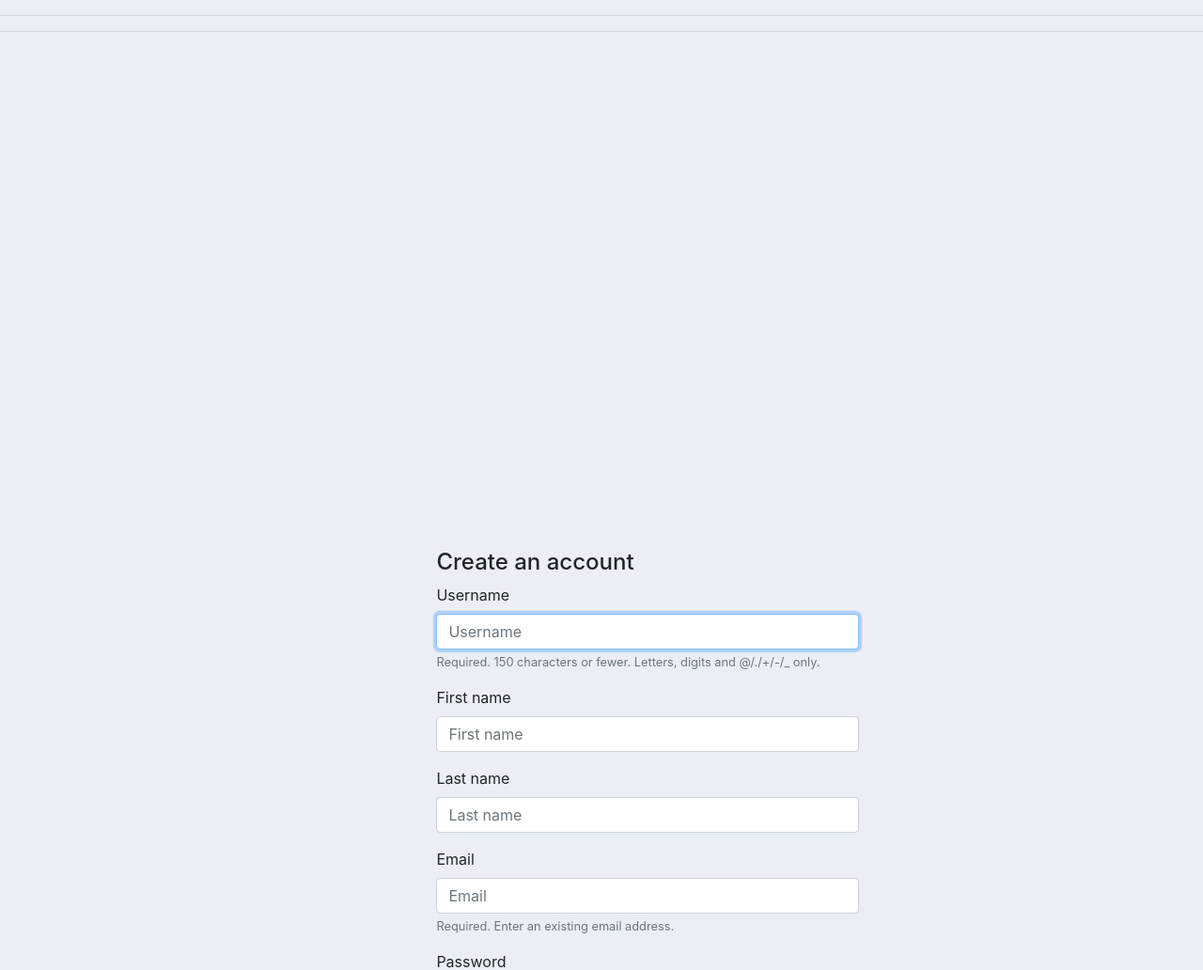
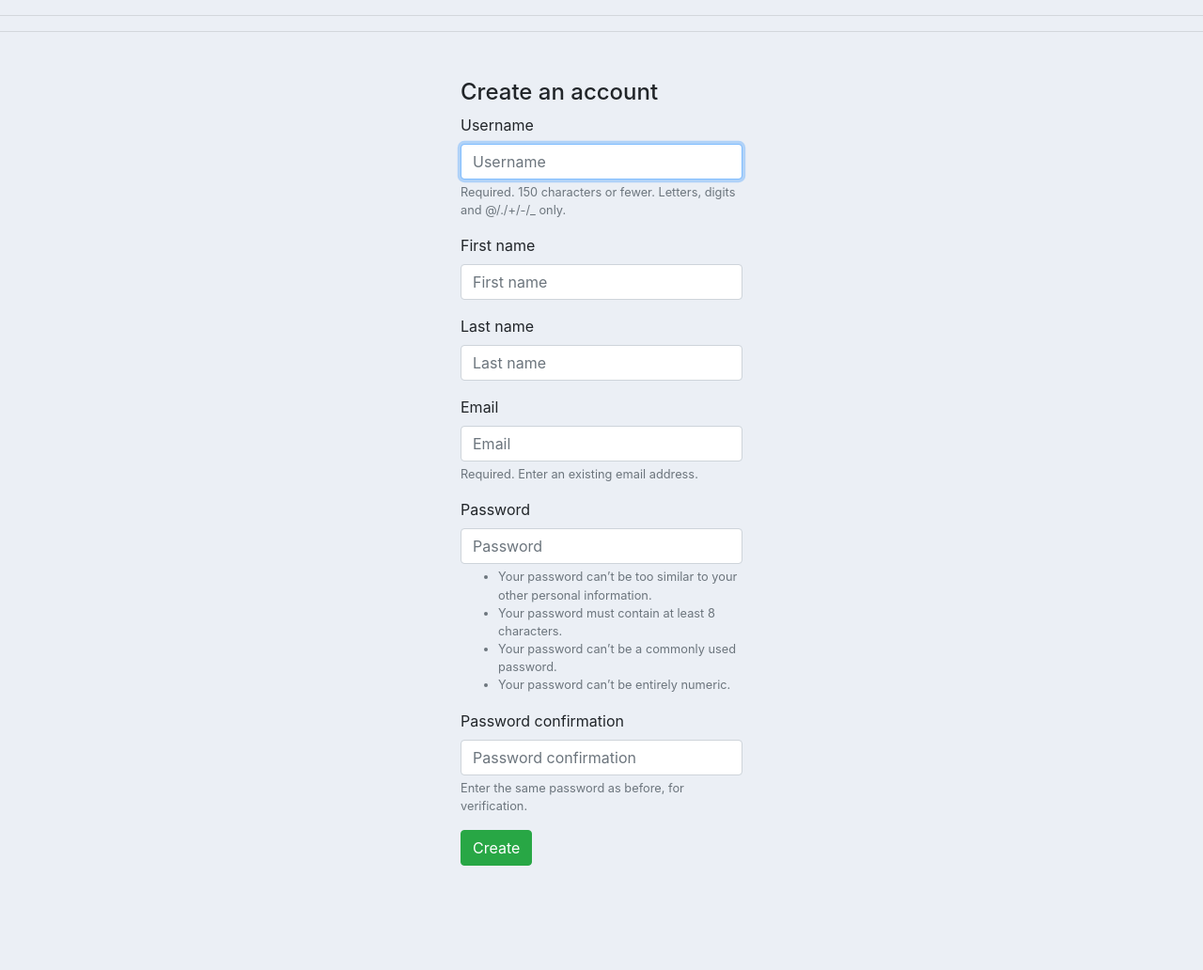
Before and after one commit to dcsil/jerryrat, a Django app: page /signup/ in a window 1280 px wide. Shown: the part 66-1098 px from the top of the page at 94% size. After the commit the page ends 987 px from the top, so only its background shows below. Run offline with Django 3.2, Linux system fonts and the light colour scheme; some libraries are stand-ins or nearby versions.

Commit message:
General ui update

```diff
--- a/app/myapp/templates/change_password.html
+++ b/app/myapp/templates/change_password.html
@@ -19,7 +19,7 @@
                 width: 450px;
                 height: 200px;
                 position: absolute;
-                top: 800%;
+                top: 250%;
                 left: 45%;
                 margin-top: -100px;
                 margin-left: -150px;
--- a/app/myapp/templates/login.html
+++ b/app/myapp/templates/login.html
@@ -19,7 +19,7 @@
                 width: 300px;
                 height: 200px;
                 position: absolute;
-                top: 800%;
+                top: 250%;
                 left: 50%;
                 margin-top: -100px;
                 margin-left: -150px;
--- a/app/myapp/templates/signup.html
+++ b/app/myapp/templates/signup.html
@@ -15,13 +15,12 @@
             body {
                 position: relative;
             }
-
             #form-wrapper {
-                width: 450px;
+                width: 300px;
                 height: 200px;
                 position: absolute;
-                top: 750%;
-                left: 48%;
+                top: 250%;
+                left: 50%;
                 margin-top: -100px;
                 margin-left: -150px;
             }
```
